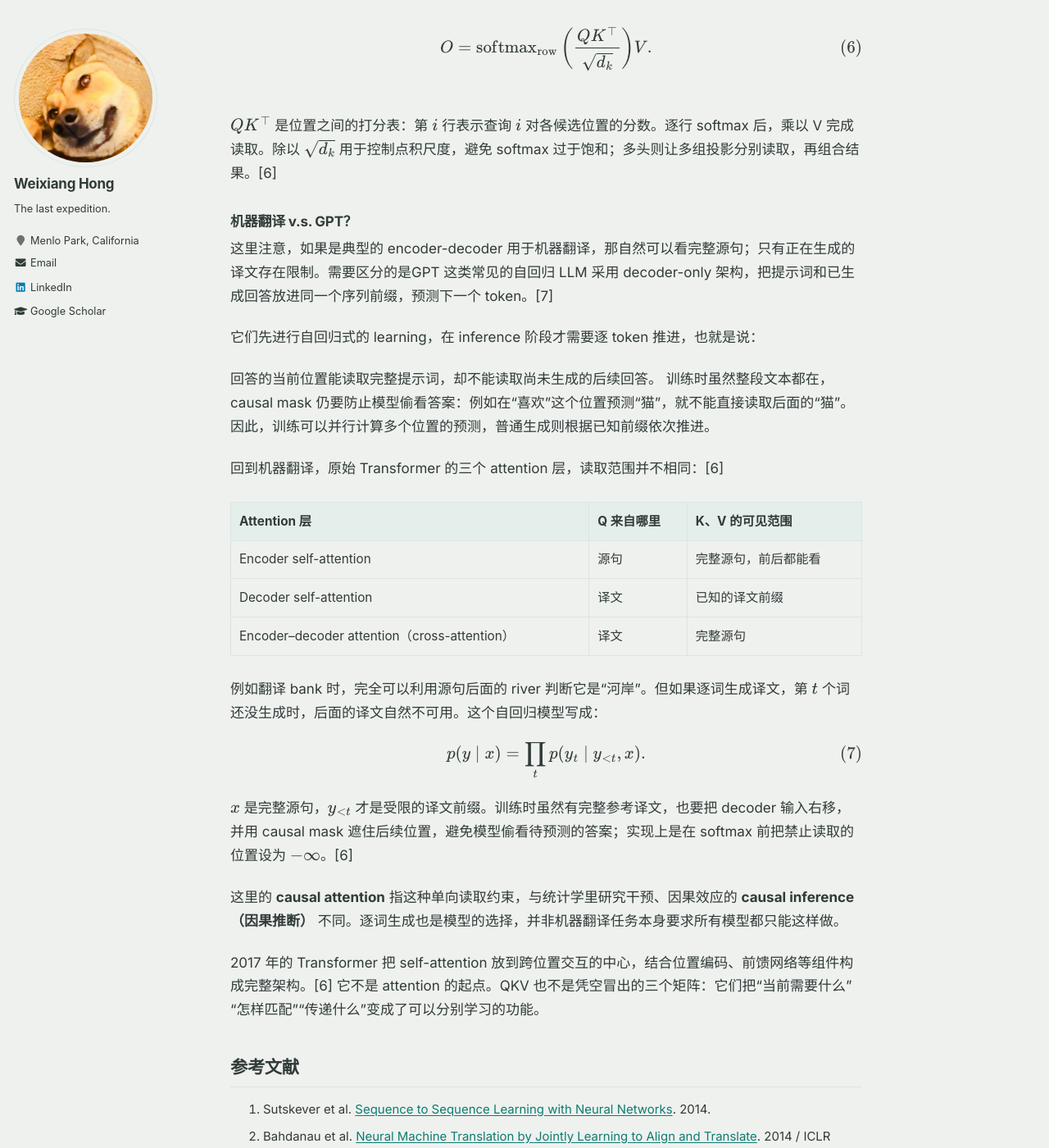
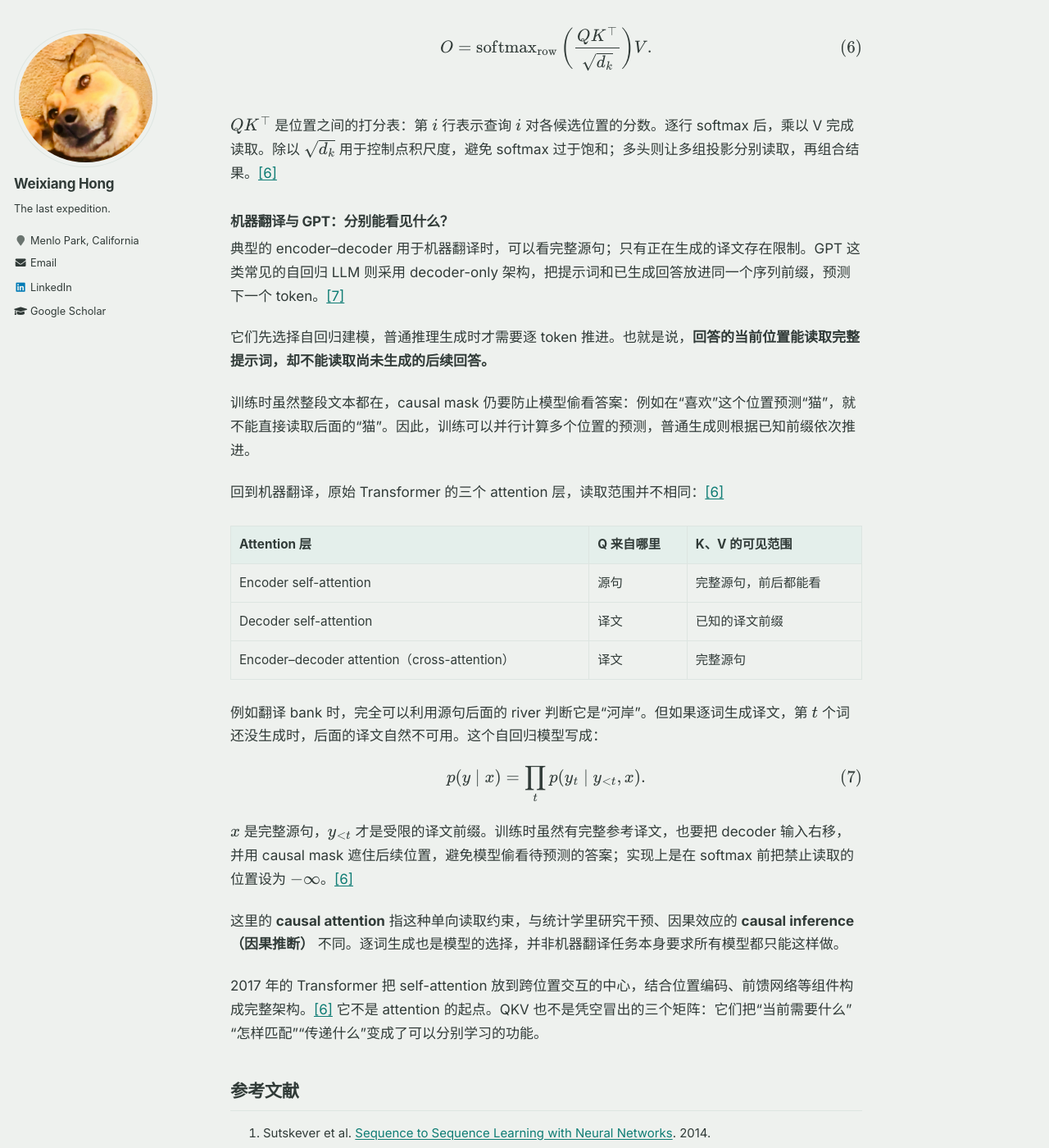
Before and after one commit to weixianghong/weixianghong.github.io, a Jekyll site: the page built from _posts/2026-10-28-where-qkv-comes-from.md, in a window 1280 px wide and 1400 px high, scrolled down 5312 px. Shown: the whole window at 82% size. Built offline with Jekyll 4.4.1, drawn with Linux system fonts in a browser that asks for light colours; formulas are drawn with MathJax 3; some of the changed lines change nothing that is shown; some of the changed text lies outside the part shown.

Commit message:
Fix QKV article paragraph formatting and link reference citations

```diff
--- a/_posts/2026-10-28-where-qkv-comes-from.md
+++ b/_posts/2026-10-28-where-qkv-comes-from.md
@@ -20,7 +20,7 @@ QKV 不是数学定理要求的唯一结构，而是围绕一个问题逐渐形
 
 <h2 id="bottleneck">从“记住整句话”，到“随时回看原文”</h2>
 
-早期一种典型的机器翻译方案是 encoder–decoder：encoder 用 RNN 或 LSTM 读完源句，把它压成固定维度的编码 $c$；decoder 以此为条件，逐词生成译文。2014 年的 Seq2Seq 是其中的重要代表。[1]
+早期一种典型的机器翻译方案是 encoder–decoder：encoder 用 RNN 或 LSTM 读完源句，把它压成固定维度的编码 $c$；decoder 以此为条件，逐词生成译文。2014 年的 Seq2Seq 是其中的重要代表。[\[1\]](#qkv-ref-1)
 
 这里逐词生成的是**译文**，不是逐词获得原文。普通整句翻译开始时，完整源句已经给定；后面的词也能帮助理解前面的词。下面要解决的，是怎样把这些已知信息交给 decoder。
 
@@ -58,11 +58,11 @@ $$
 c=\sum_j\alpha_jh_j.
 $$
 
-decoder 用它来帮助预测目标词。下一步状态变了，读取重点也可以改变。Bahdanau 等人在 2014 年发布、发表于 ICLR 2015 的工作，让模型把翻译与这种“软对齐”一起学出来。[2]
+decoder 用它来帮助预测目标词。下一步状态变了，读取重点也可以改变。Bahdanau 等人在 2014 年发布、发表于 ICLR 2015 的工作，让模型把翻译与这种“软对齐”一起学出来。[\[2\]](#qkv-ref-2)
 
 “软”是指不必只选一个位置，而是连续地混合读取多个位置。整条计算链可微，翻译损失可以反向传播，通常不需要人工标注每个词该对齐哪里。
 
-最初的打分可以由一个小神经网络完成；2015 年 Luong 等人又研究了点积等形式。[3] **Attention 的核心是按需加权读取，点积只是打分的一种实现。**
+最初的打分可以由一个小神经网络完成；2015 年 Luong 等人又研究了点积等形式。[\[3\]](#qkv-ref-3) **Attention 的核心是按需加权读取，点积只是打分的一种实现。**
 
 <h2 id="key-value">Q、K、V：把“找到”与“读出”分开</h2>
 
@@ -80,7 +80,7 @@ decoder 用它来帮助预测目标词。下一步状态变了，读取重点也
 
 **早期的 $h_j$ 同时承担了 Key 和 Value：既决定“读哪里”，又充当“读出的内容”。** 但这两件事不一定要用同一套表示。
 
-想象查询“财务部的张三”：定位时需要姓名、部门，找到后想取回的却是电话号码。神经网络也可以分别学习适合匹配和适合传递的表示。2015 年的 End-to-End Memory Networks、2016 年的 Key-Value Memory Networks 已体现了这种分工。[4][5]
+想象查询“财务部的张三”：定位时需要姓名、部门，找到后想取回的却是电话号码。神经网络也可以分别学习适合匹配和适合传递的表示。2015 年的 End-to-End Memory Networks、2016 年的 Key-Value Memory Networks 已体现了这种分工。[\[4\]](#qkv-ref-4)[\[5\]](#qkv-ref-5)
 
 <figure class="qkv-figure">
 {% include blog/qkv-read.svg %}
@@ -156,18 +156,17 @@ O=\operatorname{softmax}_{\mathrm{row}}
 $$
 </div>
 
-$QK^\top$ 是位置之间的打分表：第 $i$ 行表示查询 $i$ 对各候选位置的分数。逐行 softmax 后，乘以 V 完成读取。除以 $\sqrt{d_k}$ 用于控制点积尺度，避免 softmax 过于饱和；多头则让多组投影分别读取，再组合结果。[6]
+$QK^\top$ 是位置之间的打分表：第 $i$ 行表示查询 $i$ 对各候选位置的分数。逐行 softmax 后，乘以 V 完成读取。除以 $\sqrt{d_k}$ 用于控制点积尺度，避免 softmax 过于饱和；多头则让多组投影分别读取，再组合结果。[\[6\]](#qkv-ref-6)
 
-### 机器翻译 v.s. GPT？
+### 机器翻译与 GPT：分别能看见什么？
 
-这里注意，如果是典型的 encoder-decoder 用于机器翻译，那自然可以看完整源句；只有正在生成的译文存在限制。需要区分的是GPT 这类常见的自回归 LLM 采用 decoder-only 架构，把提示词和已生成回答放进同一个序列前缀，预测下一个 token。[7]
+典型的 encoder–decoder 用于机器翻译时，可以看完整源句；只有正在生成的译文存在限制。GPT 这类常见的自回归 LLM 则采用 decoder-only 架构，把提示词和已生成回答放进同一个序列前缀，预测下一个 token。[\[7\]](#qkv-ref-7)
 
-它们先进行自回归式的 learning，在 inference 阶段才需要逐 token 推进，也就是说：
+它们先选择自回归建模，普通推理生成时才需要逐 token 推进。也就是说，**回答的当前位置能读取完整提示词，却不能读取尚未生成的后续回答。**
 
-回答的当前位置能读取完整提示词，却不能读取尚未生成的后续回答。
 训练时虽然整段文本都在，causal mask 仍要防止模型偷看答案：例如在“喜欢”这个位置预测“猫”，就不能直接读取后面的“猫”。因此，训练可以并行计算多个位置的预测，普通生成则根据已知前缀依次推进。
 
-回到机器翻译，原始 Transformer 的三个 attention 层，读取范围并不相同：[6]
+回到机器翻译，原始 Transformer 的三个 attention 层，读取范围并不相同：[\[6\]](#qkv-ref-6)
 
 <div class="qkv-article-table" role="region" aria-label="机器翻译中三种 attention 的读取范围" tabindex="0" markdown="1">
 
@@ -185,22 +184,22 @@ $$
 p(y\mid x)=\prod_t p(y_t\mid y_{<t},x).
 $$
 
-$x$ 是完整源句，$y_{<t}$ 才是受限的译文前缀。训练时虽然有完整参考译文，也要把 decoder 输入右移，并用 causal mask 遮住后续位置，避免模型偷看待预测的答案；实现上是在 softmax 前把禁止读取的位置设为 $-\infty$。[6]
+$x$ 是完整源句，$y_{<t}$ 才是受限的译文前缀。训练时虽然有完整参考译文，也要把 decoder 输入右移，并用 causal mask 遮住后续位置，避免模型偷看待预测的答案；实现上是在 softmax 前把禁止读取的位置设为 $-\infty$。[\[6\]](#qkv-ref-6)
 
 这里的 **causal attention** 指这种单向读取约束，与统计学里研究干预、因果效应的 **causal inference（因果推断）** 不同。逐词生成也是模型的选择，并非机器翻译任务本身要求所有模型都只能这样做。
 
-2017 年的 Transformer 把 self-attention 放到跨位置交互的中心，结合位置编码、前馈网络等组件构成完整架构。[6] 它不是 attention 的起点。QKV 也不是凭空冒出的三个矩阵：它们把“当前需要什么”“怎样匹配”“传递什么”变成了可以分别学习的功能。
+2017 年的 Transformer 把 self-attention 放到跨位置交互的中心，结合位置编码、前馈网络等组件构成完整架构。[\[6\]](#qkv-ref-6) 它不是 attention 的起点。QKV 也不是凭空冒出的三个矩阵：它们把“当前需要什么”“怎样匹配”“传递什么”变成了可以分别学习的功能。
 
 ## 参考文献
 
 <div class="qkv-references" markdown="1">
 
-1. Sutskever et al. [Sequence to Sequence Learning with Neural Networks](https://arxiv.org/abs/1409.3215). 2014.
-2. Bahdanau et al. [Neural Machine Translation by Jointly Learning to Align and Translate](https://arxiv.org/abs/1409.0473). 2014 / ICLR 2015.
-3. Luong et al. [Effective Approaches to Attention-based Neural Machine Translation](https://aclanthology.org/D15-1166/). 2015.
-4. Sukhbaatar et al. [End-To-End Memory Networks](https://arxiv.org/abs/1503.08895). 2015.
-5. Miller et al. [Key-Value Memory Networks for Directly Reading Documents](https://arxiv.org/abs/1606.03126). 2016.
-6. Vaswani et al. [Attention Is All You Need](https://arxiv.org/abs/1706.03762). 2017.
-7. Hugging Face. [Causal language modeling](https://huggingface.co/docs/transformers/en/tasks/language_modeling).
+1. <span id="qkv-ref-1"></span>Sutskever et al. [Sequence to Sequence Learning with Neural Networks](https://arxiv.org/abs/1409.3215). 2014.
+2. <span id="qkv-ref-2"></span>Bahdanau et al. [Neural Machine Translation by Jointly Learning to Align and Translate](https://arxiv.org/abs/1409.0473). 2014 / ICLR 2015.
+3. <span id="qkv-ref-3"></span>Luong et al. [Effective Approaches to Attention-based Neural Machine Translation](https://aclanthology.org/D15-1166/). 2015.
+4. <span id="qkv-ref-4"></span>Sukhbaatar et al. [End-To-End Memory Networks](https://arxiv.org/abs/1503.08895). 2015.
+5. <span id="qkv-ref-5"></span>Miller et al. [Key-Value Memory Networks for Directly Reading Documents](https://arxiv.org/abs/1606.03126). 2016.
+6. <span id="qkv-ref-6"></span>Vaswani et al. [Attention Is All You Need](https://arxiv.org/abs/1706.03762). 2017.
+7. <span id="qkv-ref-7"></span>Hugging Face. [Causal language modeling](https://huggingface.co/docs/transformers/en/tasks/language_modeling).
 
 </div>
```
